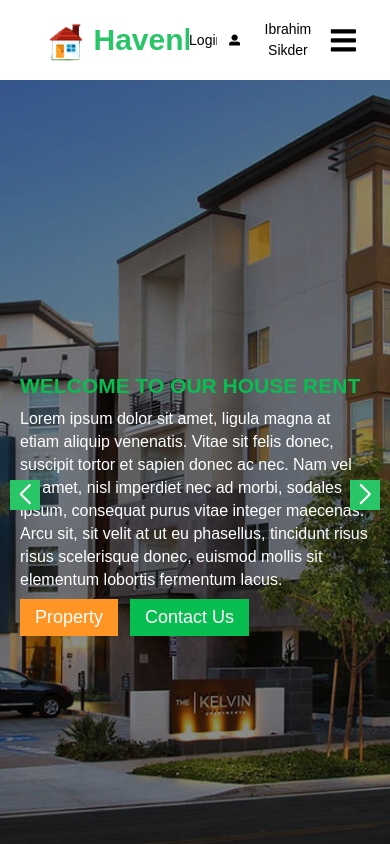
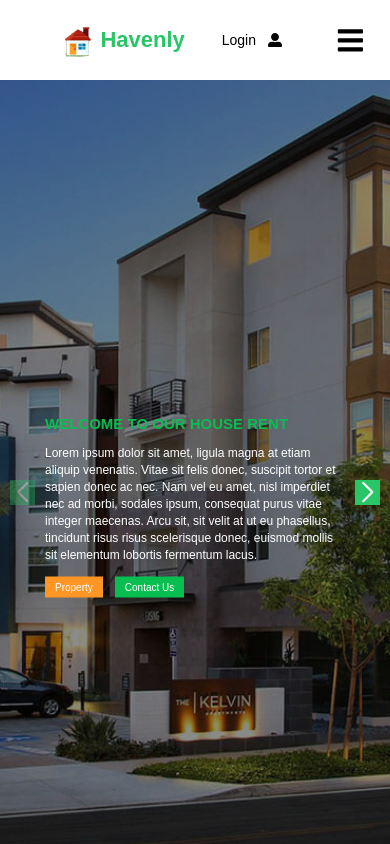
Before and after one commit to devmonika/Havenly-client, a React (Create React App) app: page / in a window 390 px wide. Built offline with nearby package versions, Linux system fonts and the light colour scheme.

Commit message:
completed-my-task

```diff
--- a/src/Pages/Banner/Banner.css
+++ b/src/Pages/Banner/Banner.css
@@ -59,6 +59,7 @@ body {
     position: relative;
     z-index: 1;
   }
+
 .slideContent{
     position: absolute;
     text-align: left;
@@ -81,6 +82,22 @@ body {
     .slideContent p{
         font-size: 18px;
         line-height: 28px;
+    }
+    .slideContent button:first-child:hover{
+        background:#28C667;
+        transition: all .5s ease;
+        -webkit-transition: all .5s ease;
+        -moz-transition: all .5s ease;
+        -ms-transition: all .5s ease;
+        -o-transition: all .5s ease;
+}
+    .slideContent button:last-child:hover{
+        background:#FF9524;
+        transition: all .5s ease;
+        -webkit-transition: all .5s ease;
+        -moz-transition: all .5s ease;
+        -ms-transition: all .5s ease;
+        -o-transition: all .5s ease;
     }
 .swiper-button-next, .swiper-button-prev{
     background:#28C667;
@@ -112,6 +129,8 @@ body {
     font-weight: bold !important;
     color: #fff !important;
 }
+
+
 @media only screen and (max-width: 992px){
     .slideContent{
         width: 500px;
@@ -129,22 +148,24 @@ body {
         padding: 8px 18px ;
         margin-top: 0px;
     }
+
+
 }
 
-@media only screen and (max-width: 756px){
+@media only screen and (max-width: 768px){
     .slideContent{
-        width: 350px;
+        width: 400px;
 
     }
     .slideContent h2{
-        font-size:21px;
+        font-size:18px;
         margin-bottom: 3px;
         color: #09BE51;
         font-weight: bold;
     }
     .slideContent p{
-        font-size: 16px;
-        line-height: 23px;
+        font-size: 15px ;
+        line-height: 22px;
     }
     .swiper-button-next, .swiper-button-prev{
         background:#28C667;
@@ -163,3 +184,30 @@ body {
     }
 
 }
+@media only screen and (max-width: 500px){
+    .slideContent{
+        width: 300px;
+
+    }
+    .swiper-button-next, .swiper-button-prev{
+        background:#28C667;
+        color: white !important;
+        font-size: 10px !important;
+        width: 25px !important;
+        height:25px !important;
+        padding: 5px;
+    }
+    .slideContent h2{
+        font-size:15px;
+
+    }
+    .slideContent p{
+        font-size: 12px ;
+        line-height: 17px;
+    }
+    .slideContent button{
+        padding: 3px 10px ;
+        font-size: 10px;
+    }
+
+}
--- a/src/Pages/Banner/Banner.js
+++ b/src/Pages/Banner/Banner.js
@@ -7,17 +7,19 @@ import "swiper/css/pagination";
 import "swiper/css/navigation";
 import { Pagination, Navigation } from "swiper";
 import slide from '../../images/slide2.jpg';
+import slide2 from '../../images/slide1.jpg';
 const Banner = () => {
   return (
     <div>
         <>
       <Swiper
-      slidesPerView={1}
+
+    slidesPerView={1}
         pagination={{
           type: "fraction",
         }}
         navigation={true}
-
+        modules={[Pagination, Navigation]}
         className="mySwiper"
       >
         <SwiperSlide>
@@ -32,11 +34,22 @@ const Banner = () => {
           </div>
         </SwiperSlide>
         <SwiperSlide>
-          <img src={slide} alt="" />
+          <img src={slide2} alt="" />
           <div className="slideContent">
             <h2 className="text-3xl font-bold mb-3 ">WELCOME TO OUR HOUSE RENT</h2>
             <p className="text-xl ">Lorem ipsum dolor sit amet, ligula magna at etiam aliquip venenatis. Vitae sit felis donec, suscipit tortor et sapien donec ac nec. Nam vel eu amet, nisl imperdiet nec ad morbi, sodales ipsum, consequat purus vitae integer maecenas. Arcu sit, sit velit at ut eu phasellus, tincidunt risus risus scelerisque donec, euismod mollis sit elementum lobortis fermentum lacus.</p>
            <div className="mt-5">
+           <button className="bg-[#FF9524] hover:bg-[#09BE51] px-8 py-3 mr-3">Property</button>
+            <button className="bg-[#09BE51] hover:bg-[#FF9524] px-8 py-3">Contact Us</button>
+           </div>
+          </div>
+        </SwiperSlide>
+        <SwiperSlide>
+          <img src={slide} alt="" />
+          <div className="slideContent">
+            <h2 className="text-3xl md:text-sm font-bold mb-3 ">WELCOME TO OUR HOUSE RENT</h2>
+            <p className="text-xl sm:text-sm ">Lorem ipsum dolor sit amet, ligula magna at etiam aliquip venenatis. Vitae sit felis donec, suscipit tortor et sapien donec ac nec. Nam vel eu amet, nisl imperdiet nec ad morbi, sodales ipsum, consequat purus vitae integer maecenas. Arcu sit, sit velit at ut eu phasellus, tincidunt risus risus scelerisque donec, euismod mollis sit elementum lobortis fermentum lacus.</p>
+           <div className="mt-5 slideBtn">
            <button className="bg-[#FF9524] px-8 py-3 mr-3">Property</button>
             <button className="bg-[#09BE51] px-8 py-3">Contact Us</button>
            </div>
--- a/src/Pages/Shared/Header/Header.css
+++ b/src/Pages/Shared/Header/Header.css
@@ -9,14 +9,14 @@
 :root {
 	--mainColor: #FFFFFF;
 	--mainColorLight: #5767aa;
-	--secondaryColor: #db2b39;
+	--secondaryColor: #09BE51;
 	--textColor: #black;
 }
 
 header {
 	display: flex;
 	align-items: center;
-	justify-content: space-between;
+	justify-content: space-around;
 	height: 80px;
 	padding: 0 2rem;
 	background-color: var(--mainColor);
@@ -69,12 +69,16 @@ nav {
 		align-items: center;
 		justify-content: center;
 		gap: .5rem;
-		background-color:#28C667;
+		background-color:#0C1923;
 		transition: 1s;
 		transform: translateY(-100vh);
-        color:#fff;
+		color:#fff;
 		z-index: 10;
-	}
+		-webkit-transform: translateY(-100vh);
+		-moz-transform: translateY(-100vh);
+		-ms-transform: translateY(-100vh);
+		-o-transform: translateY(-100vh);
+}
 
 	header .responsive_nav {
 		transform: none;
@@ -90,3 +94,28 @@ nav {
 		font-size: 1.5rem;
 	}
 }
+@media only screen and (max-width: 768px){
+	.showBtn{
+		margin-right: -50px;
+	}
+
+}
+@media only screen and (max-width: 500px){
+	.hiddenUser{
+		display:none;
+	}
+	.logo h3{
+		font-size: 22px;
+	}
+	.logo img{
+		width: 50px;
+	}
+	.userInfo{
+		margin-right:0px;
+	}
+	.showBtn{
+		margin-right: -30px;
+	}
+
+
+}
--- a/src/Pages/Shared/Header/Header.js
+++ b/src/Pages/Shared/Header/Header.js
@@ -13,7 +13,7 @@ const Header = () => {
 
 	return (
 		<header>
-			<div>
+			<div className='logo'>
 			<img src={logo} alt="logo" />
 			<h3 className='font-bold text-3xl text-[#28C667]'>Havenly</h3>
 			</div>
@@ -30,13 +30,13 @@ const Header = () => {
 					<FaTimes />
 				</button>
 			</nav>
-			<div>
+			<div className='userInfo -mr-36'>
 
-				<Link className='mr-3' >Login </Link>
+				<Link className='mr-3 hover:text-[#09BE51]' >Login </Link>
 				<FaUserAlt className='mr-3'/>
-				<p>Ibrahim Sikder</p>
+				<p className='hover:text-[#09BE51] hiddenUser'>Ibrahim Sikder</p>
 			</div>
-			<button className="nav-btn" onClick={showNavbar}>
+			<button className="nav-btn showBtn" onClick={showNavbar}>
 				<FaBars />
 			</button>
 		</header>
```
